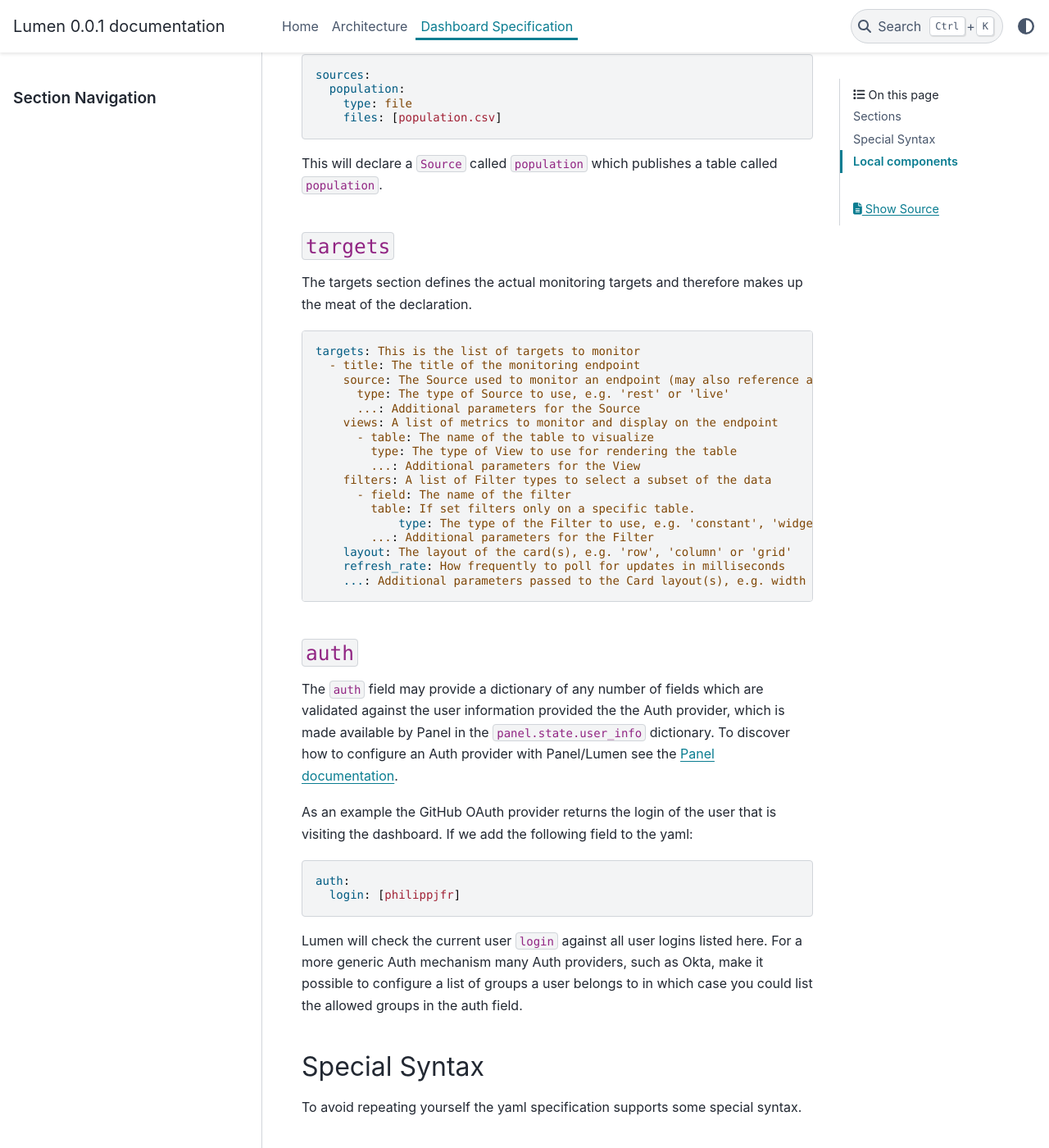
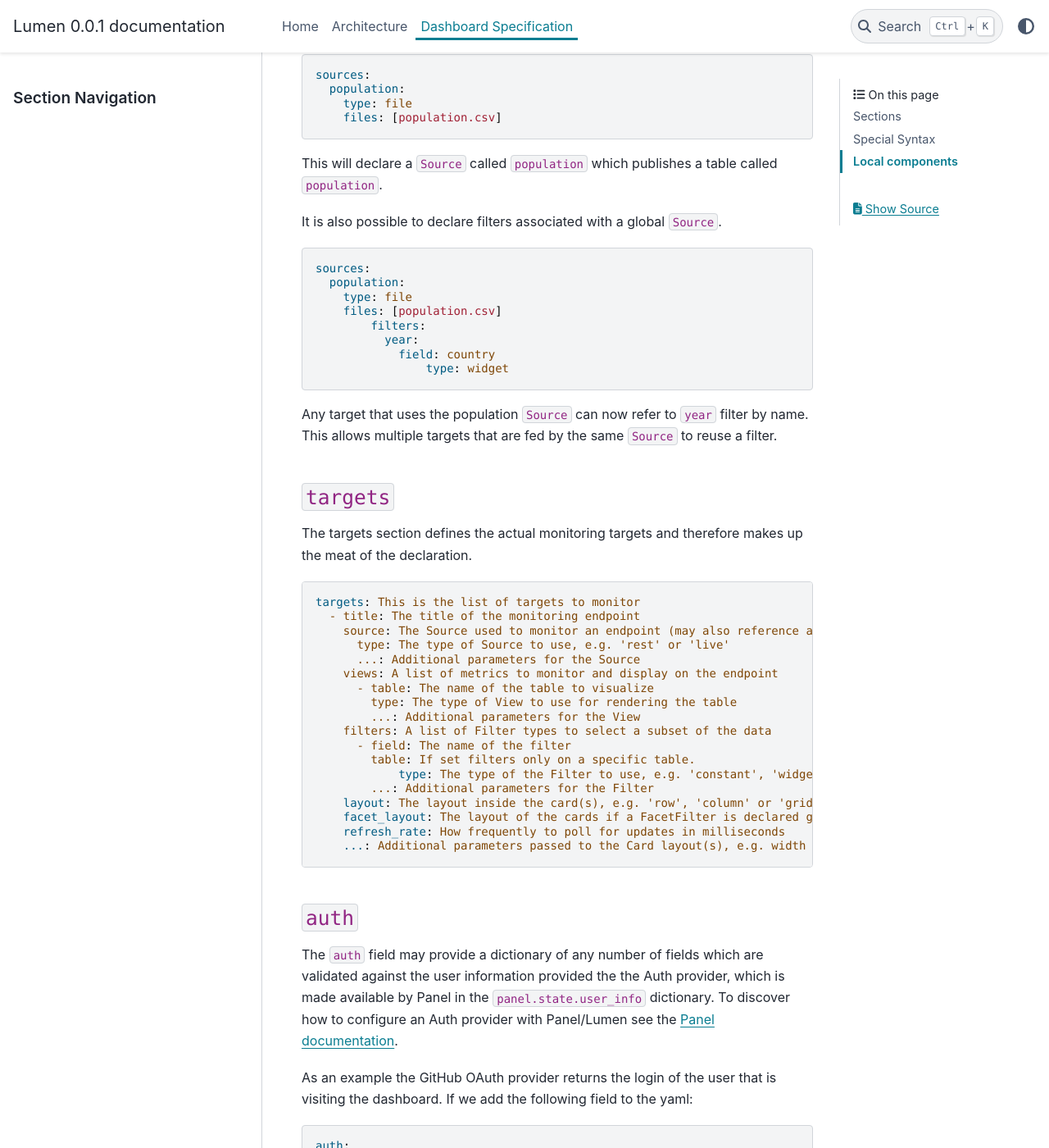
Before and after one commit to holoviz/lumen, a Sphinx documentation site: the page built from docs/dashboard.md, in a window 1280 px wide and 1400 px high, scrolled down 1911 px. Shown: the whole window at 82% size. Built offline with Sphinx 7.4.7 and the PyData theme 0.15.4, drawn with Linux system fonts in a browser that asks for light colours; pages that are not in the unit, such as notebooks, are missing from menus.

Commit message:
Update doc

````diff
--- a/docs/dashboard.md
+++ b/docs/dashboard.md
@@ -96,6 +96,23 @@
 
 This will declare a `Source` called `population` which publishes a table called `population`.
 
+It is also possible to declare filters associated with a global `Source`.
+
+```yaml
+sources:
+  population:
+    type: file
+    files: [population.csv]
+	filters:
+	  year:
+	    field: country
+		type: widget
+```
+
+Any target that uses the population `Source` can now refer to `year`
+filter by name. This allows multiple targets that are fed by the same
+`Source` to reuse a filter.
+
 ### `targets`
 
 The targets section defines the actual monitoring targets and
@@ -116,7 +133,8 @@
         table: If set filters only on a specific table.
 	    type: The type of the Filter to use, e.g. 'constant', 'widget' or 'facet'
         ...: Additional parameters for the Filter
-    layout: The layout of the card(s), e.g. 'row', 'column' or 'grid'
+    layout: The layout inside the card(s), e.g. 'row', 'column' or 'grid'
+    facet_layout: The layout of the cards if a FacetFilter is declared generating multiple cards.
     refresh_rate: How frequently to poll for updates in milliseconds
     ...: Additional parameters passed to the Card layout(s), e.g. width or height
 ```
````
